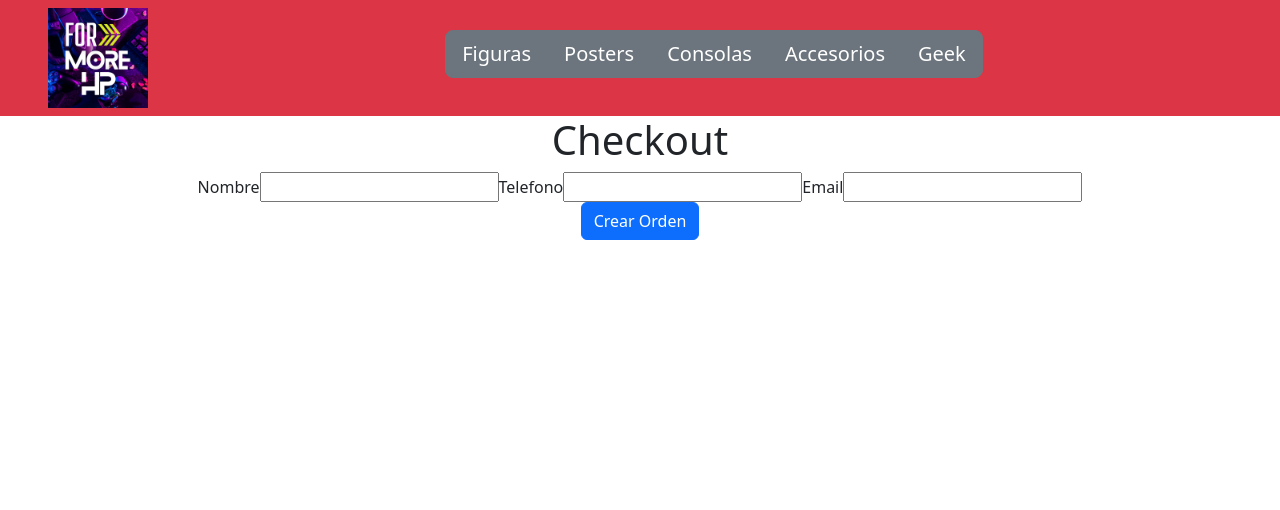
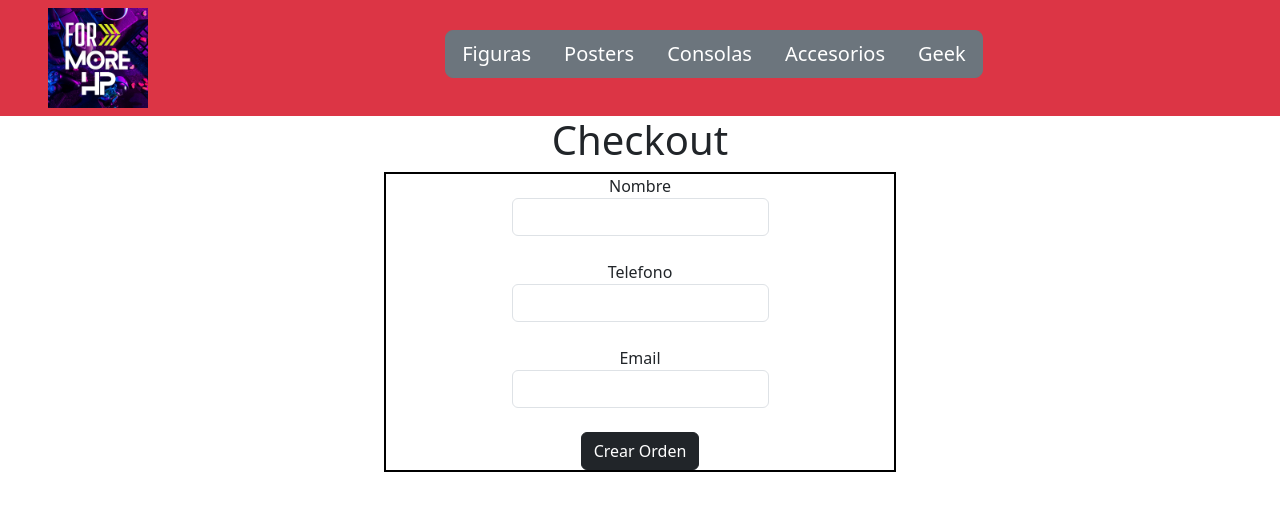
Before and after one commit to bastianSalinas/TiendaOnlineRJS, a React (Create React App) app: page /checkout in a window 1280 px wide. Shown: the top 510 px of the page. Built offline with nearby package versions, Linux system fonts and the light colour scheme.

Commit message:
mejorando diseño y completando el sistema de ordenes

```diff
--- a/src/components/Cart/Cart.js
+++ b/src/components/Cart/Cart.js
@@ -29,7 +29,7 @@ const Cart = () => {
             <h3>Total: ${total}</h3>
             <Button variant="secondary" onClick={() => clearCart()}>Limpiar Carrito</Button>
             <Button variant="danger"><Link to='/' className="Option">Seguir Comprando</Link></Button>
-            <Button variant="success"><Link to='/checkout' className="Option">Checkout</Link></Button>
+            <Button variant="dark"><Link to='/checkout' className="Option">Checkout</Link></Button>
         </div>
     )
 }
--- a/src/components/Checkout/Checkout.js
+++ b/src/components/Checkout/Checkout.js
@@ -79,7 +79,7 @@ const Checkout = () => {
 
     return(
         <div>
-            <h1>Checkout</h1>
+            <h1 className="text-dark">Checkout</h1>
             <CheckoutForm onConfirm={createOrder}/>
         </div>
     )
--- /dev/null
+++ b/src/components/CheckoutForm/CheckoutForm.css
@@ -0,0 +1,5 @@
+.form{
+    border: 2px solid #000000;
+    margin-left: 30%;
+    margin-right: 30%;
+}
--- a/src/components/CheckoutForm/CheckoutForm.js
+++ b/src/components/CheckoutForm/CheckoutForm.js
@@ -1,5 +1,7 @@
 import Button from "react-bootstrap/Button"
+import Form from "react-bootstrap/Form"
 import { useState } from "react"
+import './CheckoutForm.css'
 
 
 const CheckoutForm = ({ onConfirm }) => {
@@ -19,23 +21,29 @@ const CheckoutForm = ({ onConfirm }) => {
 
     return (
         <div className="container-form">
-            <form onSubmit={handleConfirm} className="form">
-                <label className="label">
+            <Form onSubmit={handleConfirm} className="form">
+                <Form.Group className="mb-3">
+                <Form.Label className="label">
                     Nombre
-                    <input className="input" type="text" value={name} onChange={({ target }) => setName(target.value)}/>
-                </label>
-                <label className="label">
+                    <Form.Control className="input" type="text" value={name} onChange={({ target }) => setName(target.value)}/>
+                </Form.Label>
+                </Form.Group>
+                <Form.Group className="mb-3">
+                <Form.Label className="label">
                     Telefono
-                    <input className="input" type="text" value={phone} onChange={({ target }) => setPhone(target.value)}/>
-                </label>
-                <label className="label">
+                    <Form.Control className="input" type="text" value={phone} onChange={({ target }) => setPhone(target.value)}/>
+                </Form.Label>
+                </Form.Group>
+                <Form.Group className="mb-3">
+                <Form.Label className="label">
                     Email
-                    <input className="input" type="text" value={email} onChange={({ target }) => setEmail(target.value)}/>
-                </label>
+                    <Form.Control className="input" type="text" value={email} onChange={({ target }) => setEmail(target.value)}/>
+                </Form.Label>
+                </Form.Group>
                 <div>
-                    <Button type="submit">Crear Orden</Button>
+                    <Button variant="dark" type="submit">Crear Orden</Button>
                 </div>
-            </form>
+            </Form>
         </div>
     )
 }
--- a/src/components/Item/Item.js
+++ b/src/components/Item/Item.js
@@ -27,7 +27,7 @@ const Item = ({id, name, img, price, stock}) => {
                 </p>
             </section>
             <footer className='itemFooter'>
-                <Button>
+                <Button variant='secondary'>
                     <Link to={`/item/${id}`} className='Option'>Ver Detalle</Link>
                 </Button>
             </footer>
--- a/src/components/ItemCount/ItemCount.js
+++ b/src/components/ItemCount/ItemCount.js
@@ -21,12 +21,12 @@ const ItemCount = ({ stock, inicio, agregado}) => {
     return (
         <div className='Contador'>
             <div className='Controles'>
-                <Button onClick={quitar}>-</Button>
+                <Button variant='secondary' onClick={quitar}>-</Button>
                 <h4 className='Numero'>{cantidad}</h4>
-                <Button  onClick={agregar}>+</Button>
+                <Button variant='secondary'  onClick={agregar}>+</Button>
             </div>
             <div>
-                <Button onClick={() => agregado(cantidad)} disabled={!stock}>
+                <Button variant='secondary' onClick={() => agregado(cantidad)} disabled={!stock}>
                     Agregar al carro
                 </Button>
             </div>
--- a/src/components/ItemDetail/ItemDetail.js
+++ b/src/components/ItemDetail/ItemDetail.js
@@ -50,9 +50,9 @@ const ItemDetail = ({id, name, img, category, details, price, stock}) => {
             <footer className='itemFooter'>
                 {
                     cantidadClic > 0 ? (
-                        <Button><Link to='/cart' className='Option'>Terminar compra</Link></Button>
+                        <Button variant='secondary'><Link to='/cart' className='Option'>Terminar compra</Link></Button>
                     ) : (
-                        <ItemCount inicio={1} stock={stock} agregado={handleOnAdd} />
+                        <ItemCount variant='secondary' inicio={1} stock={stock} agregado={handleOnAdd} />
                     )
                 }
             </footer>
--- a/src/components/NavBar/NavBar.css
+++ b/src/components/NavBar/NavBar.css
@@ -3,6 +3,6 @@
 }
 .ActiveOption{
     text-decoration: none;
-    background-color: #5C636A;
+    border: 2px solid #fff;
     color: #fff;
 }
--- a/src/components/NavBar/NavBar.js
+++ b/src/components/NavBar/NavBar.js
@@ -6,6 +6,7 @@ import { Link, NavLink } from 'react-router-dom'
 import './NavBar.css'
 
 const NavBar = () => {
+
     return(
         <nav className="navbar bg-danger" bg="dark" data-bs-theme="dark">
             <Link to='/'>
```
